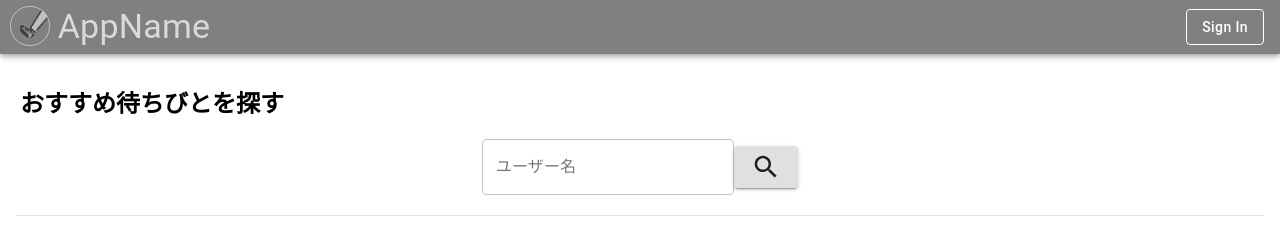
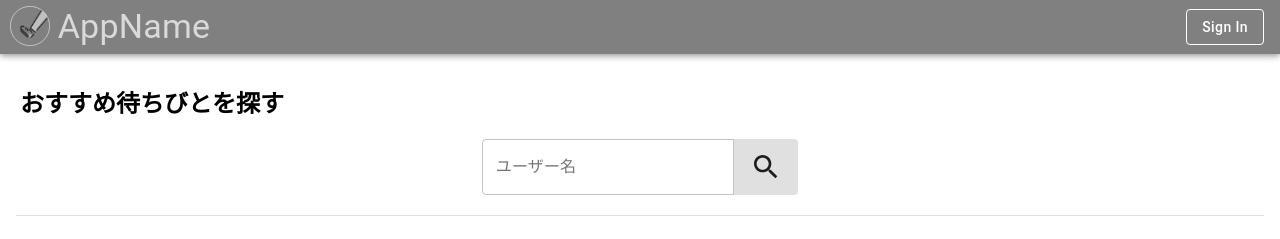
Before and after one commit to punipuni21/HackU_team1, a React (Create React App) app in the folder hacku-team1/: page /otherspage in a window 1280 px wide. Shown: the top 239 px of the page. Built offline with nearby package versions, Linux system fonts and the light colour scheme; no server answers; the database is empty.

Commit message:
OtherUserspageのレイアウトを調整

```diff
--- a/hacku-team1/src/components/molecules/SearchBar.tsx
+++ b/hacku-team1/src/components/molecules/SearchBar.tsx
@@ -2,7 +2,7 @@ import { createStyles, makeStyles, Theme } from "@material-ui/core/styles";
 import TextField from "@material-ui/core/TextField";
 import SearchIcon from "@material-ui/icons/Search";
 import Button from "@material-ui/core/Button";
-import React, { useState } from 'react'
+import React, { useState } from "react";
 
 const useStyles = makeStyles((theme: Theme) =>
   createStyles({
@@ -13,22 +13,31 @@ const useStyles = makeStyles((theme: Theme) =>
     },
     searchBox: {
       display: "flex",
-        alignItems: "center",
+      // alignItems: "center",
       justifyContent: "center",
     },
     searchIcon: {
-        fontSize: "30px",
+      fontSize: "xx-large",
+    },
+    searchButton: {
+      borderRadius: "0px 4px 4px 0px",
+      boxShadow: "none",
+    },
+    textfield: {
+      [`& fieldset`]: {
+        borderRadius: "4px 0px 0px 4px",
+      },
     },
   })
 );
 
-type Props= {
+type Props = {
   text: string;
   onChange: any;
   onClick: any;
-}
+};
 
-const SearchBar: React.FC<Props> = ({text, onChange, onClick}) => {
+const SearchBar: React.FC<Props> = ({ text, onChange, onClick }) => {
   const classes = useStyles();
   return (
     <div className={classes.searchBox}>
@@ -40,10 +49,15 @@ const SearchBar: React.FC<Props> = ({text, onChange, onClick}) => {
           fullWidth
           variant="outlined"
           onChange={onChange}
+          className={classes.textfield}
         />
       </form>
 
-      <Button onClick={onClick} variant="contained">
+      <Button
+        onClick={onClick}
+        variant="contained"
+        className={classes.searchButton}
+      >
         <SearchIcon className={classes.searchIcon} />
       </Button>
     </div>
--- a/hacku-team1/src/components/molecules/UserBlock.tsx
+++ b/hacku-team1/src/components/molecules/UserBlock.tsx
@@ -5,22 +5,28 @@ import Chip from "@material-ui/core/Chip";
 import Avatar from "@material-ui/core/Avatar";
 import Typography from "@material-ui/core/Typography";
 import Container from "@material-ui/core/Container";
+import Grid from "@material-ui/core/Grid";
+import { Box } from "@material-ui/core";
 
 const useStyles = makeStyles((theme: Theme) =>
   createStyles({
     avatar: {
-      width: "100px",
-      height: "100px",
-      margin: "1em auto"
+      width: "fit-content",
+      height: "fit-content",
+      margin: "1em auto",
     },
-    typography: {},
-    tags: {
-      margin: "0 auto",
+    typography: {
+      margin: "1rem 0",
     },
-    tag: {
-      margin: "1em",
+
+    tag1: { marginRight: "0.25rem" },
+    tag2: { marginLeft: "0.25rem" },
+
+    overrall: {
+      width: "40vh",
     },
-  }),
+    chips: {},
+  })
 );
 
 type Props = {
@@ -33,8 +39,10 @@ type Props = {
 const UserBlock: React.FC<Props> = ({ name, icon, tag1, tag2 }) => {
   const classes = useStyles();
   return (
-    <>
-      <Button onClick={() => alert("ユーザを押した")}>
+    <Button
+      onClick={() => alert("ユーザを押した")}
+      className={classes.overrall}
+    >
       <Container maxWidth="sm">
         <Avatar alt={name} src={icon} className={classes.avatar} />
         <Typography variant="h5" className={classes.typography}>
@@ -44,17 +52,16 @@ const UserBlock: React.FC<Props> = ({ name, icon, tag1, tag2 }) => {
           variant="outlined"
           size="small"
           label={tag1}
-            className={classes.tag}
+          className={classes.tag1}
         />
         <Chip
           variant="outlined"
           size="small"
           label={tag2}
-            className={classes.tag}
+          className={classes.tag2}
         />
       </Container>
     </Button>
-    </>
   );
 };
 
--- a/hacku-team1/src/components/organisms/UsersBlock.tsx
+++ b/hacku-team1/src/components/organisms/UsersBlock.tsx
@@ -2,6 +2,7 @@ import React from "react";
 import { makeStyles } from "@material-ui/core/styles";
 import Grid from "@material-ui/core/Grid";
 import UserBlock from "../molecules/UserBlock";
+import Container from "@material-ui/core/Container";
 
 const useStyles = makeStyles({});
 
@@ -23,6 +24,7 @@ const UsersBlock: React.FC<Props> = ({ Users }) => {
     Users &&
       Object.keys(Users).forEach((value) => {
         elements.push(
+          <Grid item>
             <UserBlock
               name={Users[value].user.displayName}
               icon={Users[value].user.iconURL}
@@ -33,19 +35,18 @@ const UsersBlock: React.FC<Props> = ({ Users }) => {
                 Users[value].status[1] ? Users[value].status[1].content : "null"
               }
             />
+          </Grid>
         );
       });
 
     return elements;
   };
   return (
-    <div>
-      <Grid item xs={12}>
-        <Grid container justify="center">
+    <Container>
+      <Grid container justify="flex-start" spacing={2}>
         {returnUserBlock()}
       </Grid>
-      </Grid>
-    </div>
+    </Container>
   );
 };
 
```
Lines whose indentation alone changed are shown as unchanged.
